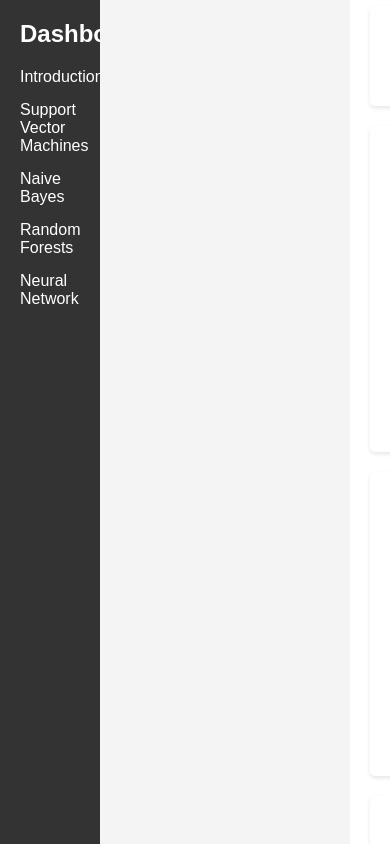
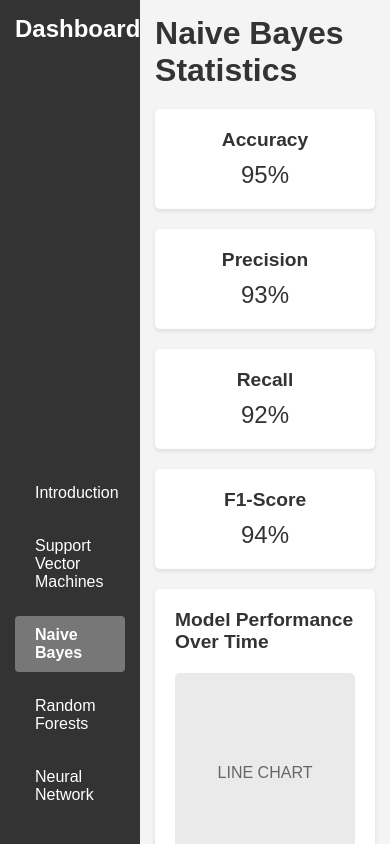
Before and after one commit to kaiden-ong/FactCheckAI, a React (Create React App) app in the folder client/: page /NB in a window 390 px wide. Built offline with nearby package versions, Linux system fonts and the light colour scheme; the HTML template or start-up script is replaced by a standard one.

Commit message:
Navbar changes

```diff
--- a/client/src/Models.css
+++ b/client/src/Models.css
@@ -1,3 +1,4 @@
+/* General Reset */
 * {
   box-sizing: border-box;
   margin: 0;
@@ -6,88 +7,105 @@
 
 html, body {
   height: 100%;
-    font-family: Arial, sans-serif;
-    background-color: #f5f5f5;
+  font-family: 'Segoe UI', Tahoma, Geneva, Verdana, sans-serif;
+  background-color: #f0f0f0;
   color: #333;
 }
 
-  .introduction-page-container {
+/* Container Setup */
+.page-container {
   display: flex;
-    min-height: 100vh;
+  height: 100vh;
 }
 
-  .side-nav {
+/* Sidebar Styling */
+.sidebar {
   width: 250px;
-    background-color: #333;
+  background-color: #2c3e50;
+  color: #ecf0f1;
   padding: 20px;
-    position: fixed;
-    top: 0;
-    bottom: 0;
-    left: 0;
+  display: flex;
+  flex-direction: column;
+  justify-content: space-between;
 }
 
-  .side-nav ul {
+.sidebar h2 {
+  font-size: 1.5rem;
+  margin-bottom: 20px;
+  text-align: center;
+}
+
+.sidebar nav ul {
   list-style-type: none;
 }
 
-  .side-nav ul li {
-    margin: 20px 0;
+.sidebar nav ul li {
+  margin: 10px 0;
 }
 
-  .side-nav ul li a {
-    color: #fff;
+.sidebar nav ul li a {
+  color: #ecf0f1;
   text-decoration: none;
-    font-size: 1.2rem;
+  font-size: 1.1rem;
+  padding: 10px;
   display: block;
+  border-radius: 4px;
+  transition: background-color 0.3s ease;
 }
 
-  .side-nav ul li a:hover {
-    text-decoration: underline;
+.sidebar nav ul li a:hover {
+  background-color: #34495e;
 }
 
-  .main-content {
-    margin-left: 250px; /* Matches the width of the side-nav */
+/* Active link style */
+.active-link {
+  background-color: #777;
+  font-weight: bold;
+}
+
+/* Content Area Styling */
+.content {
+  flex: 1;
   padding: 40px;
-    flex: 1;
-    background-color: #fff;
   display: flex;
   flex-direction: column;
-    justify-content: center;
+  justify-content: space-between;
+  overflow-y: auto;
 }
 
-  .intro-header {
-    background-color: #282c34;
-    color: #fff;
+.content-header {
+  background-color: #3498db;
+  color: white;
   padding: 20px;
+  border-radius: 8px;
   text-align: center;
-    border-radius: 8px;
-    margin-bottom: 20px;
+  margin-bottom: 30px;
 }
 
-  .intro-section {
-    background-color: #f9f9f9;
-    padding: 30px;
+.content-section {
+  background-color: white;
+  padding: 20px;
+  margin-bottom: 20px;
   border-radius: 8px;
-    box-shadow: 0 2px 8px rgba(0, 0, 0, 0.1);
-    margin-bottom: 20px;
+  box-shadow: 0 2px 10px rgba(0, 0, 0, 0.1);
 }
 
-  .intro-section h2 {
-    font-size: 1.5rem;
+.content-section h2 {
+  font-size: 1.4rem;
   margin-bottom: 15px;
+  color: #2980b9;
 }
 
-  .intro-section p {
+.content-section p {
   font-size: 1.1rem;
   line-height: 1.6;
 }
 
-  footer.intro-footer {
+.content-footer {
+  text-align: center;
+  padding: 10px;
+  background-color: #34495e;
+  color: white;
+  border-radius: 8px;
   margin-top: 20px;
-    text-align: center;
-    width: 100%;
-    background-color: #282c34;
-    color: #fff;
-    padding: 10px;
-    border-radius: 8px;
 }
--- a/client/src/Models.js
+++ b/client/src/Models.js
@@ -1,26 +1,49 @@
 import React from 'react';
 import './Models.css';
-import { Link } from 'react-router-dom';
+import { NavLink } from 'react-router-dom';
 
 function Models() {
     return (
-        <div className="introduction-page-container">
-          <nav className="side-nav">
+        <div className="page-container">
+            <aside className="sidebar">
+                <h2>Dashboard</h2>
+                <nav>
                 <ul>
-              <li><Link to="/models">Introduction</Link></li>
-              <li><Link to="/SVM">Support Vector Machines</Link></li>
-              <li><Link to="/NB">Naive Bayes</Link></li>
-              <li><Link to="/RF">Random Forests</Link></li>
-              <li><Link to="/NN">Neural Network</Link></li>
+                        <li>
+                            <NavLink to="/models" className={({ isActive }) => isActive ? 'active-link' : ''}>
+                                Introduction
+                            </NavLink>
+                        </li>
+                        <li>
+                            <NavLink to="/SVM" className={({ isActive }) => isActive ? 'active-link' : ''}>
+                                Support Vector Machines
+                            </NavLink>
+                        </li>
+                        <li>
+                            <NavLink to="/NB" className={({ isActive }) => isActive ? 'active-link' : ''}>
+                                Naive Bayes
+                            </NavLink>
+                        </li>
+                        <li>
+                            <NavLink to="/RF" className={({ isActive }) => isActive ? 'active-link' : ''}>
+                                Random Forests
+                            </NavLink>
+                        </li>
+                        <li>
+                            <NavLink to="/NN" className={({ isActive }) => isActive ? 'active-link' : ''}>
+                                Neural Network
+                            </NavLink>
+                        </li>
                     </ul>
                 </nav>
+            </aside>
 
-          <div className="main-content">
-            <header className="intro-header">
+            <div className="content">
+                <header className="content-header">
                     <h1>Model Analysis Overview</h1>
                 </header>
 
-            <section className="intro-section">
+                <section className="content-section">
                     <h2>Project Overview</h2>
                     <p>
                         This project involves developing and analyzing various machine learning models to solve complex problems.
@@ -28,7 +51,7 @@ function Models() {
                     </p>
                 </section>
 
-            <section className="intro-section">
+                <section className="content-section">
                     <h2>Model Development</h2>
                     <p>
                         The models were developed using state-of-the-art techniques, with careful consideration given to hyperparameter tuning
@@ -36,7 +59,7 @@ function Models() {
                     </p>
                 </section>
 
-            <section className="intro-section">
+                <section className="content-section">
                     <h2>Evaluation Metrics</h2>
                     <p>
                         To assess the effectiveness of each model, we used various evaluation metrics such as accuracy, precision, recall, and F1-score.
@@ -44,7 +67,7 @@ function Models() {
                     </p>
                 </section>
 
-            <section className="intro-section">
+                <section className="content-section">
                     <h2>Future Improvements</h2>
                     <p>
                         While the models have shown promising results, there is always room for improvement. Future work will focus on refining
@@ -52,8 +75,8 @@ function Models() {
                     </p>
                 </section>
 
-            <footer className="intro-footer">
-              <p>&copy; 2024 Your Name. All rights reserved.</p>
+                <footer className="content-footer">
+                    <p>&copy; 2024 Kaiden Ong. All rights reserved.</p>
                 </footer>
             </div>
         </div>
--- a/client/src/NB.css
+++ b/client/src/NB.css
@@ -8,7 +8,6 @@ html, body {
     height: 100%;
     margin: 0;
     padding: 0;
-    overflow: hidden;
 }
 
 body {
@@ -20,7 +19,6 @@ body {
 .container {
     display: flex;
     height: 100vh;
-    overflow: hidden;
 }
 
 .sidebar {
@@ -34,10 +32,12 @@ body {
 .sidebar h2 {
     margin-bottom: 20px;
     font-size: 1.5rem;
+    text-align: center;
 }
 
 .sidebar nav ul {
     list-style-type: none;
+    padding: 0;
 }
 
 .sidebar nav ul li {
@@ -48,16 +48,26 @@ body {
     color: #fff;
     text-decoration: none;
     font-size: 1rem;
+    padding: 10px 20px;
+    display: block;
+    border-radius: 4px;
+    transition: background-color 0.3s ease;
 }
 
 .sidebar nav ul li a:hover {
-    text-decoration: underline;
+    background-color: #555;
 }
+
+.active-link {
+    background-color: #777;
+    font-weight: bold;
+  }
 
 .main-content {
     flex-grow: 1;
     padding: 20px;
     overflow-y: auto;
+    background-color: #f4f4f4;
 }
 
 header {
@@ -69,24 +79,6 @@ header {
 
 header h1 {
     font-size: 2rem;
-    margin-bottom: 10px;
-}
-
-.filters {
-    display: flex;
-    align-items: center;
-}
-
-.filters label {
-    margin-right: 10px;
-}
-
-.filters select,
-.filters input {
-    margin-right: 10px;
-    padding: 5px;
-    border: 1px solid #ccc;
-    border-radius: 5px;
 }
 
 .metrics-summary {
@@ -112,7 +104,6 @@ header h1 {
 .metric-card p {
     font-size: 1.5rem;
     color: #333;
-    margin-top: 10px;
 }
 
 .graphs {
@@ -156,13 +147,16 @@ header h1 {
 }
 
 @media (max-width: 768px) {
-    .filters {
-        flex-direction: column;
-        align-items: flex-start;
+    .sidebar {
+        width: 200px;
+        padding: 15px;
     }
 
-    .filters select,
-    .filters input {
-        margin-bottom: 10px;
+    .main-content {
+        padding: 15px;
+    }
+
+    .metrics-summary {
+        grid-template-columns: 1fr;
     }
 }
--- a/client/src/NB.js
+++ b/client/src/NB.js
@@ -1,6 +1,6 @@
 import React from 'react';
 import './NB.css';
-import { Link } from 'react-router-dom';
+import { NavLink } from 'react-router-dom';
 
 function NB() {
     return (
@@ -10,11 +10,31 @@ function NB() {
                 <h2>Dashboard</h2>
                 <nav>
                     <ul>
-                        <li><Link to="/models">Introduction</Link></li>
-                        <li><Link to="/SVM">Support Vector Machines</Link></li>
-                        <li><Link to="/NB">Naive Bayes</Link></li>
-                        <li><Link to="/RF">Random Forests</Link></li>
-                        <li><Link to="/NN">Neural Network</Link></li>
+                        <li>
+                            <NavLink to="/models" className={({ isActive }) => isActive ? 'active-link' : ''}>
+                                Introduction
+                            </NavLink>
+                        </li>
+                        <li>
+                            <NavLink to="/SVM" className={({ isActive }) => isActive ? 'active-link' : ''}>
+                                Support Vector Machines
+                            </NavLink>
+                        </li>
+                        <li>
+                            <NavLink to="/NB" className={({ isActive }) => isActive ? 'active-link' : ''}>
+                                Naive Bayes
+                            </NavLink>
+                        </li>
+                        <li>
+                            <NavLink to="/RF" className={({ isActive }) => isActive ? 'active-link' : ''}>
+                                Random Forests
+                            </NavLink>
+                        </li>
+                        <li>
+                            <NavLink to="/NN" className={({ isActive }) => isActive ? 'active-link' : ''}>
+                                Neural Network
+                            </NavLink>
+                        </li>
                     </ul>
                 </nav>
             </aside>
--- a/client/src/NN.css
+++ b/client/src/NN.css
@@ -8,7 +8,6 @@ html, body {
     height: 100%;
     margin: 0;
     padding: 0;
-    overflow: hidden;
 }
 
 body {
@@ -20,7 +19,6 @@ body {
 .container {
     display: flex;
     height: 100vh;
-    overflow: hidden;
 }
 
 .sidebar {
@@ -34,10 +32,12 @@ body {
 .sidebar h2 {
     margin-bottom: 20px;
     font-size: 1.5rem;
+    text-align: center;
 }
 
 .sidebar nav ul {
     list-style-type: none;
+    padding: 0;
 }
 
 .sidebar nav ul li {
@@ -48,16 +48,26 @@ body {
     color: #fff;
     text-decoration: none;
     font-size: 1rem;
+    padding: 10px 20px;
+    display: block;
+    border-radius: 4px;
+    transition: background-color 0.3s ease;
 }
 
 .sidebar nav ul li a:hover {
-    text-decoration: underline;
+    background-color: #555;
+}
+
+.active-link {
+    background-color: #777;
+    font-weight: bold;
 }
 
 .main-content {
     flex-grow: 1;
     padding: 20px;
     overflow-y: auto;
+    background-color: #f4f4f4;
 }
 
 header {
@@ -69,24 +79,6 @@ header {
 
 header h1 {
     font-size: 2rem;
-    margin-bottom: 10px;
-}
-
-.filters {
-    display: flex;
-    align-items: center;
-}
-
-.filters label {
-    margin-right: 10px;
-}
-
-.filters select,
-.filters input {
-    margin-right: 10px;
-    padding: 5px;
-    border: 1px solid #ccc;
-    border-radius: 5px;
 }
 
 .metrics-summary {
@@ -112,7 +104,6 @@ header h1 {
 .metric-card p {
     font-size: 1.5rem;
     color: #333;
-    margin-top: 10px;
 }
 
 .graphs {
@@ -156,13 +147,16 @@ header h1 {
 }
 
 @media (max-width: 768px) {
-    .filters {
-        flex-direction: column;
-        align-items: flex-start;
+    .sidebar {
+        width: 200px;
+        padding: 15px;
     }
 
-    .filters select,
-    .filters input {
-        margin-bottom: 10px;
+    .main-content {
+        padding: 15px;
+    }
+
+    .metrics-summary {
+        grid-template-columns: 1fr;
     }
 }
--- a/client/src/NN.js
+++ b/client/src/NN.js
@@ -1,6 +1,6 @@
 import React from 'react';
 import './NN.css';
-import { Link } from 'react-router-dom';
+import { NavLink } from 'react-router-dom';
 
 
 function NN() {
@@ -11,11 +11,31 @@ function NN() {
                 <h2>Dashboard</h2>
                 <nav>
                     <ul>
-                        <li><Link to="/models">Introduction</Link></li>
-                        <li><Link to="/SVM">Support Vector Machines</Link></li>
-                        <li><Link to="/NB">Naive Bayes</Link></li>
-                        <li><Link to="/RF">Random Forests</Link></li>
-                        <li><Link to="/NN">Neural Network</Link></li>
+                        <li>
+                            <NavLink to="/models" className={({ isActive }) => isActive ? 'active-link' : ''}>
+                                Introduction
+                            </NavLink>
+                        </li>
+                        <li>
+                            <NavLink to="/SVM" className={({ isActive }) => isActive ? 'active-link' : ''}>
+                                Support Vector Machines
+                            </NavLink>
+                        </li>
+                        <li>
+                            <NavLink to="/NB" className={({ isActive }) => isActive ? 'active-link' : ''}>
+                                Naive Bayes
+                            </NavLink>
+                        </li>
+                        <li>
+                            <NavLink to="/RF" className={({ isActive }) => isActive ? 'active-link' : ''}>
+                                Random Forests
+                            </NavLink>
+                        </li>
+                        <li>
+                            <NavLink to="/NN" className={({ isActive }) => isActive ? 'active-link' : ''}>
+                                Neural Network
+                            </NavLink>
+                        </li>
                     </ul>
                 </nav>
             </aside>
@@ -24,7 +44,7 @@ function NN() {
             <main className="main-content">
                 {/* Header */}
                 <header>
-                    <h1>Naive Bayes Statistics</h1>
+                    <h1>Neural Network Statistics</h1>
                 </header>
 
                 {/* Key Metrics Summary */}
--- a/client/src/RF.css
+++ b/client/src/RF.css
@@ -8,7 +8,6 @@ html, body {
     height: 100%;
     margin: 0;
     padding: 0;
-    overflow: hidden;
 }
 
 body {
@@ -20,7 +19,6 @@ body {
 .container {
     display: flex;
     height: 100vh;
-    overflow: hidden;
 }
 
 .sidebar {
@@ -34,10 +32,12 @@ body {
 .sidebar h2 {
     margin-bottom: 20px;
     font-size: 1.5rem;
+    text-align: center;
 }
 
 .sidebar nav ul {
     list-style-type: none;
+    padding: 0;
 }
 
 .sidebar nav ul li {
@@ -48,16 +48,26 @@ body {
     color: #fff;
     text-decoration: none;
     font-size: 1rem;
+    padding: 10px 20px;
+    display: block;
+    border-radius: 4px;
+    transition: background-color 0.3s ease;
 }
 
 .sidebar nav ul li a:hover {
-    text-decoration: underline;
+    background-color: #555;
 }
+
+.active-link {
+    background-color: #777;
+    font-weight: bold;
+  }
 
 .main-content {
     flex-grow: 1;
     padding: 20px;
     overflow-y: auto;
+    background-color: #f4f4f4;
 }
 
 header {
@@ -69,24 +79,6 @@ header {
 
 header h1 {
     font-size: 2rem;
-    margin-bottom: 10px;
-}
-
-.filters {
-    display: flex;
-    align-items: center;
-}
-
-.filters label {
-    margin-right: 10px;
-}
-
-.filters select,
-.filters input {
-    margin-right: 10px;
-    padding: 5px;
-    border: 1px solid #ccc;
-    border-radius: 5px;
 }
 
 .metrics-summary {
@@ -112,7 +104,6 @@ header h1 {
 .metric-card p {
     font-size: 1.5rem;
     color: #333;
-    margin-top: 10px;
 }
 
 .graphs {
@@ -156,13 +147,16 @@ header h1 {
 }
 
 @media (max-width: 768px) {
-    .filters {
-        flex-direction: column;
-        align-items: flex-start;
+    .sidebar {
+        width: 200px;
+        padding: 15px;
     }
 
-    .filters select,
-    .filters input {
-        margin-bottom: 10px;
+    .main-content {
+        padding: 15px;
+    }
+
+    .metrics-summary {
+        grid-template-columns: 1fr;
     }
 }
--- a/client/src/RF.js
+++ b/client/src/RF.js
@@ -1,6 +1,6 @@
 import React from 'react';
 import './RF.css';
-import { Link } from 'react-router-dom';
+import { NavLink } from 'react-router-dom';
 
 
 function RF() {
@@ -11,11 +11,31 @@ function RF() {
                 <h2>Dashboard</h2>
                 <nav>
                     <ul>
-                        <li><Link to="/models">Introduction</Link></li>
-                        <li><Link to="/SVM">Support Vector Machines</Link></li>
-                        <li><Link to="/NB">Naive Bayes</Link></li>
-                        <li><Link to="/RF">Random Forests</Link></li>
-                        <li><Link to="/NN">Neural Network</Link></li>
+                        <li>
+                            <NavLink to="/models" className={({ isActive }) => isActive ? 'active-link' : ''}>
+                                Introduction
+                            </NavLink>
+                        </li>
+                        <li>
+                            <NavLink to="/SVM" className={({ isActive }) => isActive ? 'active-link' : ''}>
+                                Support Vector Machines
+                            </NavLink>
+                        </li>
+                        <li>
+                            <NavLink to="/NB" className={({ isActive }) => isActive ? 'active-link' : ''}>
+                                Naive Bayes
+                            </NavLink>
+                        </li>
+                        <li>
+                            <NavLink to="/RF" className={({ isActive }) => isActive ? 'active-link' : ''}>
+                                Random Forests
+                            </NavLink>
+                        </li>
+                        <li>
+                            <NavLink to="/NN" className={({ isActive }) => isActive ? 'active-link' : ''}>
+                                Neural Network
+                            </NavLink>
+                        </li>
                     </ul>
                 </nav>
             </aside>
@@ -24,7 +44,7 @@ function RF() {
             <main className="main-content">
                 {/* Header */}
                 <header>
-                    <h1>Naive Bayes Statistics</h1>
+                    <h1>Random Forest Statistics</h1>
                 </header>
 
                 {/* Key Metrics Summary */}
--- a/client/src/SVM.css
+++ b/client/src/SVM.css
@@ -8,7 +8,6 @@ html, body {
     height: 100%;
     margin: 0;
     padding: 0;
-    overflow: hidden;
 }
 
 body {
@@ -20,7 +19,6 @@ body {
 .container {
     display: flex;
     height: 100vh;
-    overflow: hidden;
 }
 
 .sidebar {
@@ -34,10 +32,12 @@ body {
 .sidebar h2 {
     margin-bottom: 20px;
     font-size: 1.5rem;
+    text-align: center;
 }
 
 .sidebar nav ul {
     list-style-type: none;
+    padding: 0;
 }
 
 .sidebar nav ul li {
@@ -48,16 +48,26 @@ body {
     color: #fff;
     text-decoration: none;
     font-size: 1rem;
+    padding: 10px 20px;
+    display: block;
+    border-radius: 4px;
+    transition: background-color 0.3s ease;
 }
 
 .sidebar nav ul li a:hover {
-    text-decoration: underline;
+    background-color: #555;
 }
+
+.active-link {
+    background-color: #777;
+    font-weight: bold;
+  }
 
 .main-content {
     flex-grow: 1;
     padding: 20px;
     overflow-y: auto;
+    background-color: #f4f4f4;
 }
 
 header {
@@ -69,24 +79,6 @@ header {
 
 header h1 {
     font-size: 2rem;
-    margin-bottom: 10px;
-}
-
-.filters {
-    display: flex;
-    align-items: center;
-}
-
-.filters label {
-    margin-right: 10px;
-}
-
-.filters select,
-.filters input {
-    margin-right: 10px;
-    padding: 5px;
-    border: 1px solid #ccc;
-    border-radius: 5px;
 }
 
 .metrics-summary {
@@ -112,7 +104,6 @@ header h1 {
 .metric-card p {
     font-size: 1.5rem;
     color: #333;
-    margin-top: 10px;
 }
 
 .graphs {
@@ -156,13 +147,16 @@ header h1 {
 }
 
 @media (max-width: 768px) {
-    .filters {
-        flex-direction: column;
-        align-items: flex-start;
+    .sidebar {
+        width: 200px;
+        padding: 15px;
     }
 
-    .filters select,
-    .filters input {
-        margin-bottom: 10px;
+    .main-content {
+        padding: 15px;
+    }
+
+    .metrics-summary {
+        grid-template-columns: 1fr;
     }
 }
--- a/client/src/SVM.js
+++ b/client/src/SVM.js
@@ -1,6 +1,6 @@
 import React from 'react';
 import './SVM.css';
-import { Link } from 'react-router-dom';
+import { NavLink } from 'react-router-dom';
 
 function SVM() {
     return (
@@ -10,11 +10,31 @@ function SVM() {
                 <h2>Dashboard</h2>
                 <nav>
                     <ul>
-                        <li><Link to="/models">Introduction</Link></li>
-                        <li><Link to="/SVM">Support Vector Machines</Link></li>
-                        <li><Link to="/NB">Naive Bayes</Link></li>
-                        <li><Link to="/RF">Random Forests</Link></li>
-                        <li><Link to="/NN">Neural Network</Link></li>
+                        <li>
+                            <NavLink to="/models" className={({ isActive }) => isActive ? 'active-link' : ''}>
+                                Introduction
+                            </NavLink>
+                        </li>
+                        <li>
+                            <NavLink to="/SVM" className={({ isActive }) => isActive ? 'active-link' : ''}>
+                                Support Vector Machines
+                            </NavLink>
+                        </li>
+                        <li>
+                            <NavLink to="/NB" className={({ isActive }) => isActive ? 'active-link' : ''}>
+                                Naive Bayes
+                            </NavLink>
+                        </li>
+                        <li>
+                            <NavLink to="/RF" className={({ isActive }) => isActive ? 'active-link' : ''}>
+                                Random Forests
+                            </NavLink>
+                        </li>
+                        <li>
+                            <NavLink to="/NN" className={({ isActive }) => isActive ? 'active-link' : ''}>
+                                Neural Network
+                            </NavLink>
+                        </li>
                     </ul>
                 </nav>
             </aside>
@@ -23,7 +43,7 @@ function SVM() {
             <main className="main-content">
                 {/* Header */}
                 <header>
-                    <h1>Naive Bayes Statistics</h1>
+                    <h1>Support Vector Machine Statistics</h1>
                 </header>
 
                 {/* Key Metrics Summary */}
```
Lines whose indentation alone changed are shown as unchanged.
